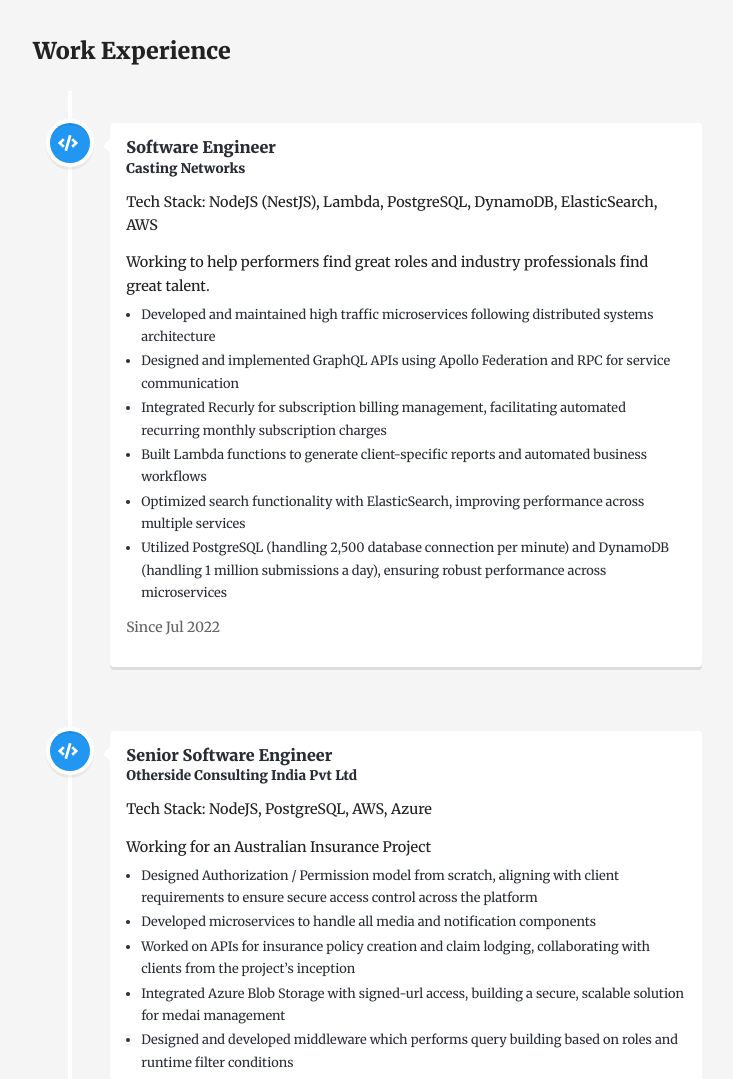
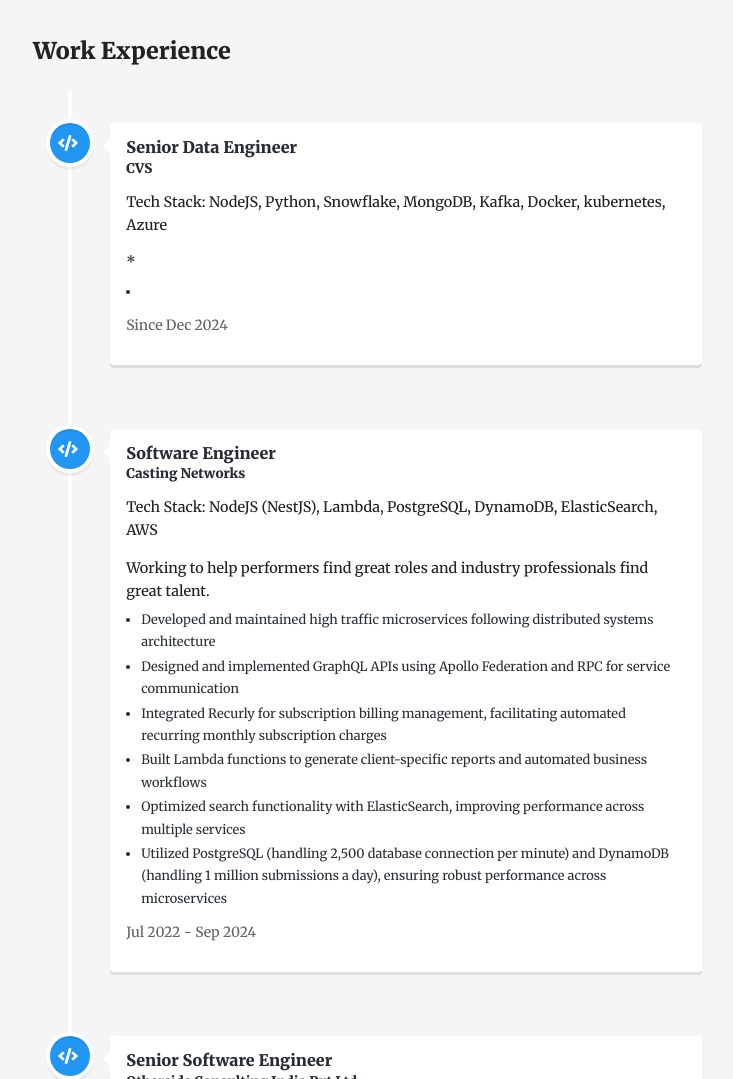
Before and after one commit to vinkrish/vinkrish.github.io, a Gatsby site: page / in a window 1280 px wide. Shown: the part 900-1979 px from the top of the page, without its empty margins (264-997 px from the left). Built offline with nearby package versions, Linux system fonts and the light colour scheme; Gatsby itself is replaced by a stand-in of ours; some packages are replaced by stand-ins of ours.

Commit message:
changed all class components to functional components

```diff
--- a/src/components/Bio.js
+++ b/src/components/Bio.js
@@ -4,7 +4,7 @@
 
 import { rhythm } from '../utils/typography'
 
-function Bio() {
+const Bio = () => {
   return (
     <StaticQuery
       query={bioQuery}
--- a/src/components/Layout.js
+++ b/src/components/Layout.js
@@ -3,24 +3,14 @@
 // import { ThemeToggler } from 'gatsby-plugin-dark-mode'
 import { rhythm } from '../utils/typography'
 
-const ListLink = props => (
+const ListLink = ({ to, children }) => (
   <li style={{ display: `inline-block`, marginRight: `1rem` }}>
-    <Link to={props.to}>{props.children}</Link>
+    <Link to={to}>{children}</Link>
   </li>
 )
 
-class Layout extends React.Component {
-  render() {
-    const { location, title, children } = this.props
-    // const isRootPath = location.pathname === `${__PATH_PREFIX__}/`
-    // const pageNumber = location.pathname
-    //   .split('/')
-    //   .filter(Boolean)
-    //   .pop()
-    // const isPaginatedPath = pageNumber && Boolean(pageNumber.match(/^[0-9]+$/))
-
-    // if (isRootPath || isPaginatedPath) {
-    let header = (
+const Layout = ({ location, title, children }) => {
+  const header = (
     <div>
       <Link
         style={{
@@ -34,7 +24,7 @@
           style={{
             fontFamily: `Montserrat, sans-serif`,
             display: `inline-block`,
-              marginTop: 0
+            marginTop: 0,
           }}
         >
           {title}
@@ -46,6 +36,7 @@
       </ul>
     </div>
   )
+
   return (
     <div
       style={{
@@ -61,26 +52,12 @@
       {header}
       {children}
       <footer>
-          {/* <ThemeToggler>
-            {({ theme, toggleTheme }) => (
-              <label>
-                <input
-                  type="checkbox"
-                  onChange={e => toggleTheme(e.target.checked ? 'dark' : 'light')}
-                  checked={theme === 'dark'}
-                />{' '}
-                Dark mode
-              </label>
-            )}
-          </ThemeToggler> */}
-          <br></br>
-          © {new Date().getFullYear()}, Built with
-          {` `}
+        <br />
+        © {new Date().getFullYear()}, Built with{' '}
         <a href="https://www.gatsbyjs.org">Gatsby</a>
       </footer>
     </div>
   )
 }
-}
 
 export default Layout
--- a/src/components/seo.js
+++ b/src/components/seo.js
@@ -3,7 +3,7 @@
 import Helmet from 'react-helmet'
 import { StaticQuery, graphql } from 'gatsby'
 
-function SEO({ description, lang, meta, keywords, title }) {
+const SEO = ({ description, lang, meta, keywords, title }) => {
   return (
     <StaticQuery
       query={detailsQuery}
--- a/src/pages/404.js
+++ b/src/pages/404.js
@@ -4,9 +4,7 @@
 import Layout from '../components/Layout'
 import SEO from '../components/seo'
 
-class NotFoundPage extends React.Component {
-  render() {
-    const { data } = this.props
+const NotFoundPage = ({ data }) => {
   const siteTitle = data.site.siteMetadata.title
 
   return (
@@ -16,7 +14,6 @@
       <p>You just hit a route that doesn&#39;t exist... the sadness.</p>
     </Layout>
   )
-  }
 }
 
 export default NotFoundPage
--- a/src/pages/index.js
+++ b/src/pages/index.js
@@ -9,9 +9,7 @@
 import { FontAwesomeIcon } from '@fortawesome/react-fontawesome'
 import { faCode } from '@fortawesome/free-solid-svg-icons'
 
-class ResumeIndex extends React.Component {
-  render() {
-    const { data } = this.props
+const ResumeIndex= ({data}) => {
     const siteTitle = data.site.siteMetadata.title
     return (
       <Layout title={siteTitle}>
@@ -48,8 +46,24 @@
         <h3>Work Experience</h3>
         <VerticalTimeline layout="1-column">
         <VerticalTimelineElement
+          className="vertical-timeline-element--work"
+          date="Since Dec 2024"
+          iconStyle={{ background: 'rgb(33, 150, 243)', color: '#fff' }}
+          icon={<FontAwesomeIcon icon={faCode} />}
+        >
+          <h4 className="timeline-header">Senior Data Engineer</h4>
+          <h5 className="timeline-header">CVS</h5>
+          <p id="p-head">Tech Stack: NodeJS, Python, Snowflake, MongoDB, Kafka, Docker, kubernetes, Azure</p>
+          <div>
+            <p id="p-head">*</p>
+            <ul className="timeline-ul">
+              <li></li>
+            </ul>
+          </div>
+        </VerticalTimelineElement>
+        <VerticalTimelineElement
             className="vertical-timeline-element--work"
-            date="Since Jul 2022"
+            date="Jul 2022 - Sep 2024"
             iconStyle={{ background: 'rgb(33, 150, 243)', color: '#fff' }}
             icon={<FontAwesomeIcon icon={faCode} />}
           >
@@ -102,8 +116,8 @@
             iconStyle={{ background: 'rgb(33, 150, 243)', color: '#fff' }}
             icon={<FontAwesomeIcon icon={faCode} />}
           >
-            <h4 className="timeline-header">Software Development Engineer (contract at Amazon India)</h4>
-            <h5 className="timeline-header">ETeam Infoservices Pvt Ltd</h5>
+            <h4 className="timeline-header">Software Development Engineer</h4>
+            <h5 className="timeline-header">Amazon (Contract)</h5>
             <div>
               <p id="p-head">Tech Stack: Java, React, DynamoDB, AWS</p>
               <p id="p-head">Worked on Seller Rewards platform at Amazon India</p>
@@ -206,7 +220,6 @@
         </VerticalTimeline>
       </Layout>
     )
-  }
 }
 
 export default ResumeIndex
--- a/src/styles/global.css
+++ b/src/styles/global.css
@@ -22,6 +22,7 @@
   --textLink: #D23669;
   --hr: hsla(0, 0%, 0%, 0.2);
 
+  color: var(--color-text);
   background-color: var(--bg);
 }
 
@@ -61,3 +62,40 @@
 .timeline-ul li {
   margin: 2px 0px 0px 5px;
 }
+
+/* 1 */
+:root {
+  --color-primary: #CD104D;
+  --color-text: #2e353f;
+  --color-text-light: #4f5969;
+  --color-heading: #1a202c;
+  --color-heading-black: #000000;
+  --color-accent: #d1dce5;
+  --bg: #FFFFFF;
+  --dark-mode: #000;
+  --dark-mode-hf: #CD104D;
+}
+
+/* 3 */
+body.dark {
+  --bg: #171717;
+  --color-primary: #CD104D;
+  --color-text: #ffffff;
+  --color-text-light: #4f5969;
+  --color-heading: #DFDFDE;
+  --color-heading-black: #EDEDED;
+  --color-accent: #d1dce5;
+  /* --image: url("./images/sun.svg"); */
+}
+
+/* 4 */
+body.light {
+  --color-primary: #CD104D;
+  --color-text: #2e353f;
+  --color-text-light: #4f5969;
+  --color-heading: #1a202c;
+  --color-heading-black: black;
+  --color-accent: #d1dce5;
+  --bg: #FFFFFF;
+  /* --image: url("./images/moon.svg"); */
+}
```
Also changed, not shown: src/pages/blogs.js (+2 -5 lines), src/templates/blog-list.js (+3 -6 lines), src/templates/blog-post.js (+5 -7 lines). Lines whose indentation alone changed are shown as unchanged.
